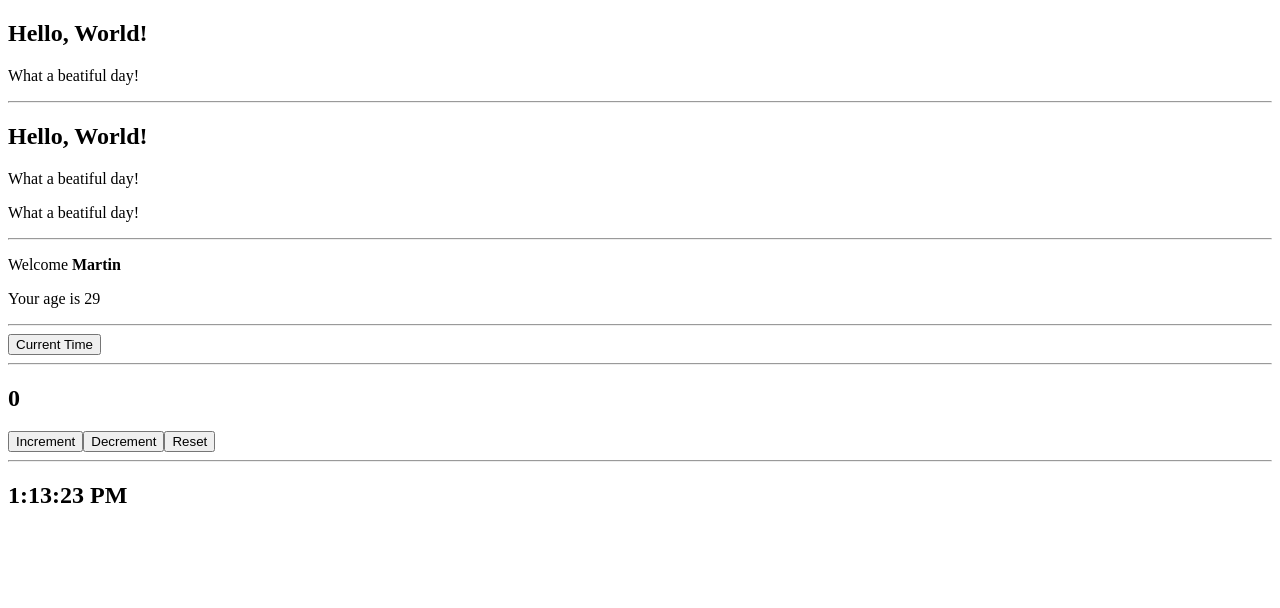
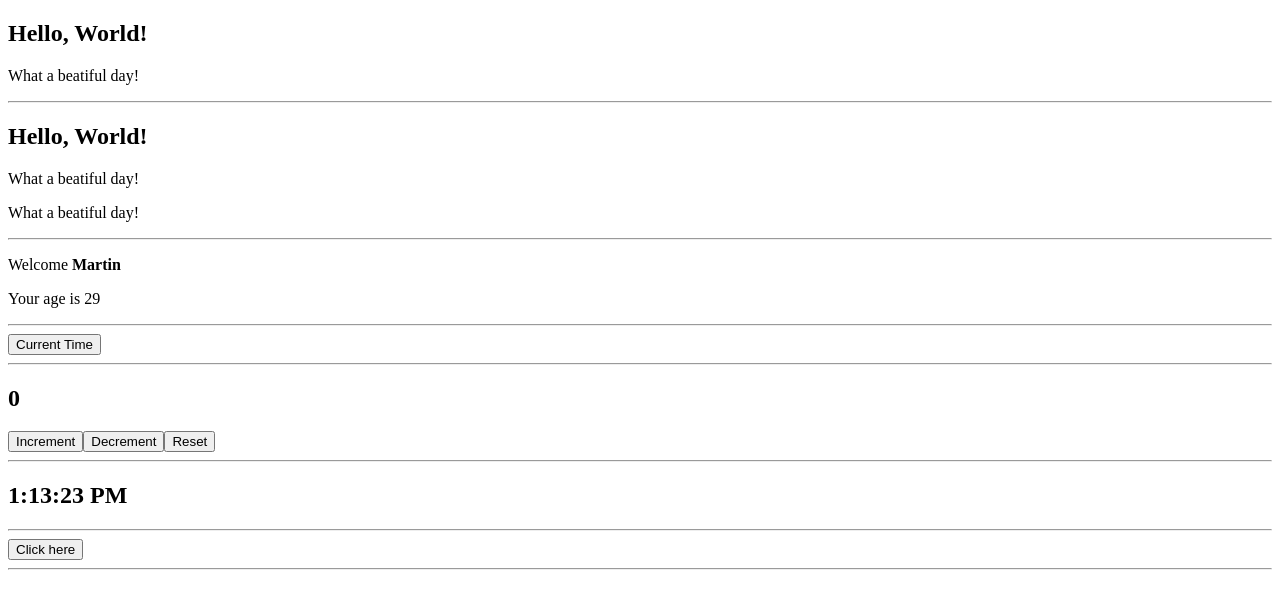
Before and after one commit to MartinGergov/React, a React (Vite) app: page / in a window 1280 px wide. Shown: the top 608 px of the page. Built offline with nearby package versions, Linux system fonts and the light colour scheme.

Commit message:
Ejercicio 15

```diff
--- a/src/App.jsx
+++ b/src/App.jsx
@@ -3,6 +3,7 @@ import { Clock } from "./Clock";
 import { Counter } from "./Counter";
 import { Hello } from "./Hello";
 import { Message } from "./Message";
+import { MouseClicker } from "./MouseClicker";
 import { Welcome } from "./Welcome";
 
 export function App() {
@@ -23,6 +24,9 @@ export function App() {
       <Counter />
       <hr />
       <Clock />
+      <hr />
+      <MouseClicker />
+      <hr />
     </div>
   );
 }
--- /dev/null
+++ b/src/MouseClicker.jsx
@@ -0,0 +1,10 @@
+export function MouseClicker() {
+  function handleClick(event) {
+    console.log(event.target.name);
+  }
+  return (
+    <button name="one" onClick={handleClick}>
+      Click here
+    </button>
+  );
+}
```
